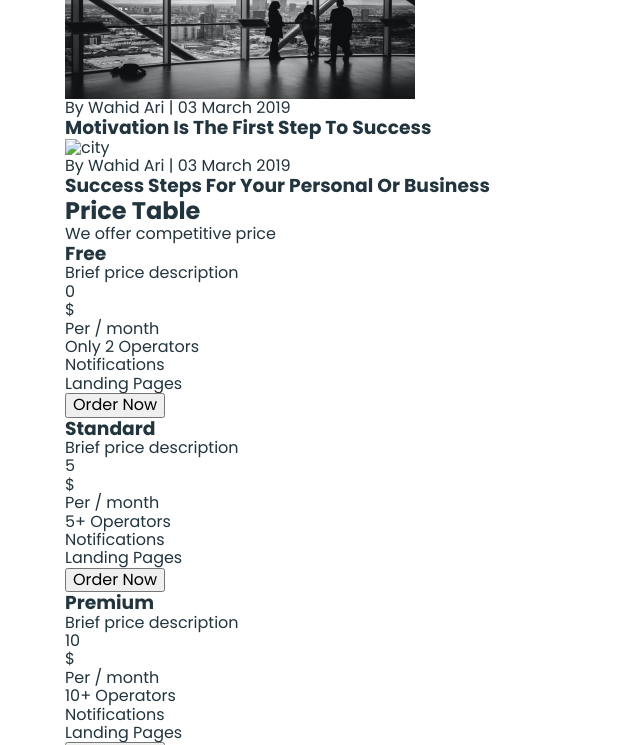
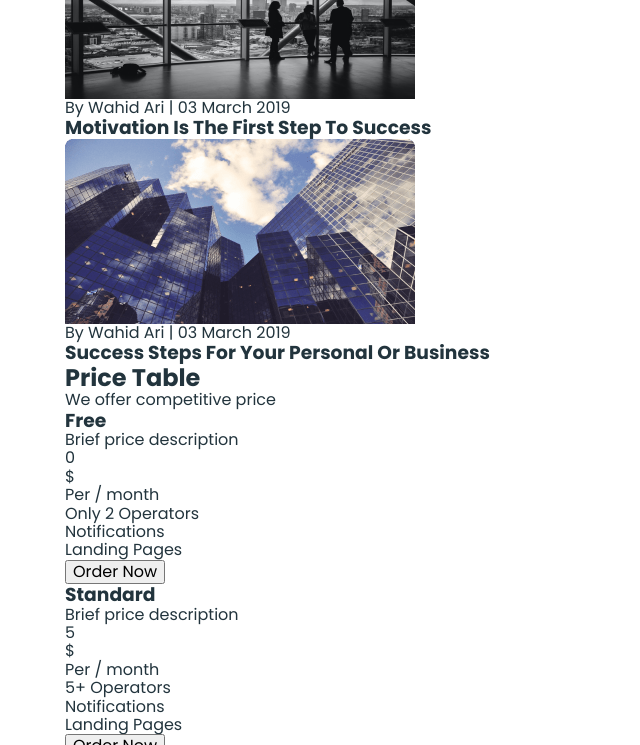
Before and after one commit to Dmytro-b457/Business-promotion, a plain HTML site: page index.html in a window 1280 px wide. Shown: the part 3120-3865 px from the top of the page, without its empty margins (0-640 px from the left). Drawn offline with nearby package versions, Linux system fonts and the light colour scheme.

Commit message:
Revert "Update index.html"
This reverts commit 7dfb8fa8915d07ccec2d1ec663928d587a67bfc6.

```diff
--- a/index.html
+++ b/index.html
@@ -215,7 +215,7 @@
             </li>
             <li>
               <a href="">
-                <img src="./images/" alt="city" />
+                <img src="./images/section 7.3.png" alt="city" />
                 <p>By Wahid Ari | 03 March 2019</p>
                 <h3>Success Steps For Your Personal Or Business</h3>
               </a>
```
